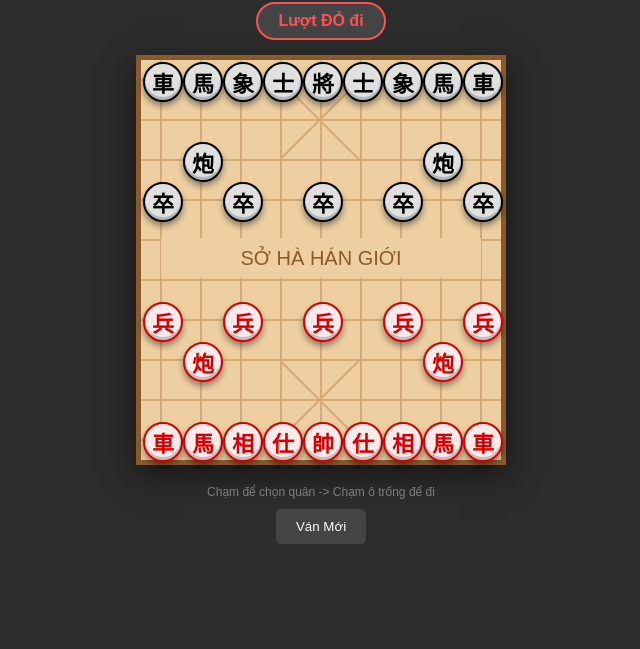
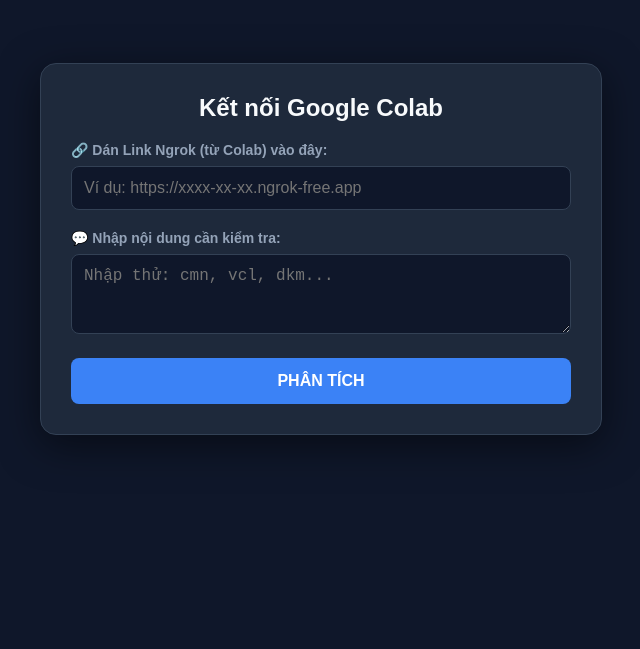
Before and after one commit to iameewh-lgtm/web-hate-speech, a plain HTML site: page index.html in a window 1280 px wide. Shown: the part 151-800 px from the top of the page, without its empty margins (319-959 px from the left). Drawn offline with Linux system fonts and the light colour scheme.

Commit message:
Replace Cờ Tướng Online with Hate Speech Detector

```diff
--- a/index.html
+++ b/index.html
@@ -2,280 +2,116 @@
 <html lang="vi">
 <head>
     <meta charset="UTF-8">
-    <meta name="viewport" content="width=device-width, initial-scale=1.0, maximum-scale=1.0, user-scalable=no">
-    <title>Cờ Tướng Online | iameewh</title>
+    <meta name="viewport" content="width=device-width, initial-scale=1.0">
+    <title>Hate Speech Detector (Colab)</title>
     <style>
-        body {
-            background-color: #2c2c2c;
-            color: #fff;
-            font-family: sans-serif;
-            display: flex;
-            flex-direction: column;
-            align-items: center;
-            justify-content: center;
-            min-height: 100vh;
-            margin: 0;
-            overflow: hidden;
-        }
-        h1 { margin: 10px 0; font-size: 1.5rem; text-shadow: 0 2px 4px rgba(0,0,0,0.5); }
-        .turn-indicator {
-            margin-bottom: 15px;
-            padding: 8px 20px;
-            background: #444;
-            border-radius: 20px;
-            font-weight: bold;
-            border: 2px solid #666;
-        }
-        .red-turn { color: #ff5252; border-color: #ff5252; }
-        .black-turn { color: #000; background: #aaa; border-color: #000; }
+        body { background-color: #0f172a; color: #f8fafc; font-family: sans-serif; display: flex; flex-direction: column; align-items: center; justify-content: center; min-height: 100vh; margin: 0; padding: 20px; box-sizing: border-box; }
+        .card { background: #1e293b; padding: 30px; border-radius: 16px; border: 1px solid #334155; width: 100%; max-width: 500px; box-shadow: 0 10px 40px rgba(0,0,0,0.5); }
 
-        /* Bàn cờ gỗ */
-        #board {
-            width: 360px;
-            height: 400px;
-            background-color: #eecfa1;
-            background-image: linear-gradient(#d4a976 2px, transparent 2px),
-            linear-gradient(90deg, #d4a976 2px, transparent 2px);
-            background-size: 40px 40px;
-            background-position: 19px 19px; /* Căn chỉnh lưới */
-            position: relative;
-            border: 5px solid #8b5a2b;
-            box-shadow: 0 10px 30px rgba(0,0,0,0.5);
-            user-select: none;
-        }
+        label { font-size: 14px; color: #94a3b8; display: block; margin-bottom: 8px; font-weight: bold; }
+        input, textarea { width: 100%; background: #0f172a; color: white; border: 1px solid #334155; padding: 12px; border-radius: 8px; box-sizing: border-box; font-size: 16px; margin-bottom: 20px; outline: none; }
+        input:focus, textarea:focus { border-color: #3b82f6; }
 
-        /* Sông (River) */
-        .river {
-            position: absolute;
-            top: 178px;
-            left: 20px;
-            width: 320px;
-            height: 40px;
-            background-color: #eecfa1;
-            display: flex;
-            align-items: center;
-            justify-content: center;
-            color: #8b5a2b;
-            font-size: 20px;
-            z-index: 0;
-        }
+        button { width: 100%; padding: 14px; background: #3b82f6; color: white; border: none; border-radius: 8px; font-weight: bold; cursor: pointer; font-size: 16px; transition: 0.2s; }
+        button:hover { background: #2563eb; }
+        button:disabled { background: #475569; cursor: wait; }
 
-        /* Quân cờ */
-        .piece {
-            width: 36px;
-            height: 36px;
-            border-radius: 50%;
-            position: absolute;
-            display: flex;
-            align-items: center;
-            justify-content: center;
-            font-size: 22px;
-            font-weight: bold;
-            cursor: pointer;
-            box-shadow: 0 4px 6px rgba(0,0,0,0.4), inset 0 -3px 0 rgba(0,0,0,0.2);
-            transition: all 0.2s;
-            z-index: 10;
-        }
-        .piece:active { transform: scale(1.1); }
-
-        .piece.red {
-            background: #fcebeb;
-            color: #d60000;
-            border: 2px solid #d60000;
-        }
-        .piece.black {
-            background: #e0e0e0;
-            color: #000;
-            border: 2px solid #000;
-        }
-        .selected {
-            box-shadow: 0 0 0 3px #00ff00, 0 5px 10px rgba(0,0,0,0.5);
-            z-index: 20;
-            transform: scale(1.15);
-        }
-
-        /* Điểm gợi ý nước đi */
-        .dot {
-            width: 12px;
-            height: 12px;
-            background: rgba(0, 255, 0, 0.5);
-            border-radius: 50%;
-            position: absolute;
-            transform: translate(-50%, -50%);
-            cursor: pointer;
-            z-index: 5;
-        }
-
-        /* Cửu cung (đường chéo) - vẽ thủ công bằng CSS cho nhẹ */
-        .palace-line {
-            position: absolute;
-            background: #d4a976;
-            height: 2px;
-            width: 90px;
-            transform-origin: top left;
-            z-index: 0;
-        }
+        .result-box { margin-top: 20px; padding: 20px; background: #0f172a; border-radius: 8px; display: none; }
+        .badge { padding: 5px 10px; border-radius: 4px; font-weight: bold; font-size: 14px; }
+        .clean { color: #4ade80; border: 1px solid #4ade80; background: rgba(74, 222, 128, 0.1); }
+        .toxic { color: #f87171; border: 1px solid #f87171; background: rgba(248, 113, 113, 0.1); }
     </style>
 </head>
 <body>
 
-    <h1>CỜ TƯỚNG <span style="color:#f59e0b">iameewh</span></h1>
+<div class="card">
+    <h2 style="text-align:center; margin-top:0">Kết nối Google Colab</h2>
 
-    <div id="turnDisplay" class="turn-indicator red-turn">Lượt Đỏ đi</div>
+    <label>🔗 Dán Link Ngrok (từ Colab) vào đây:</label>
+    <input type="text" id="serverUrl" placeholder="Ví dụ: https://xxxx-xx-xx.ngrok-free.app">
 
-    <div id="board">
-        <div class="river">SỞ HÀ HÁN GIỚI</div>
-        <div class="palace-line" style="top:20px; left:140px; transform: rotate(45deg); width: 113px;"></div>
-        <div class="palace-line" style="top:20px; left:220px; transform: rotate(135deg); width: 113px;"></div>
-        <div class="palace-line" style="top:300px; left:140px; transform: rotate(45deg); width: 113px;"></div>
-        <div class="palace-line" style="top:300px; left:220px; transform: rotate(135deg); width: 113px;"></div>
+    <label>💬 Nhập nội dung cần kiểm tra:</label>
+    <textarea id="inp" rows="3" placeholder="Nhập thử: cmn, vcl, dkm..."></textarea>
+
+    <button id="btn" onclick="check()">PHÂN TÍCH</button>
+
+    <div class="result-box" id="res">
+        <div style="display:flex; justify-content:space-between; align-items:center;">
+            <span id="lbl" class="badge">...</span>
+            <span id="score" style="color:#94a3b8"></span>
+        </div>
+        <p id="desc" style="color:#cbd5e1; margin-top:10px; font-size:14px; font-style:italic;"></p>
     </div>
-
-    <div style="margin-top:20px; color:#888; font-size: 12px;">
-        Chạm để chọn quân -> Chạm ô trống để đi
-    </div>
-    <button onclick="resetGame()" style="margin-top:10px; padding:10px 20px; background:#444; color:#fff; border:none; border-radius:5px; cursor:pointer;">Ván Mới</button>
+</div>
 
 <script>
-    const boardEl = document.getElementById('board');
-    const turnEl = document.getElementById('turnDisplay');
+    async function check() {
+        // Lấy link từ ô nhập và xóa khoảng trắng thừa
+        let url = document.getElementById('serverUrl').value.trim();
+        const txt = document.getElementById('inp').value.trim();
+        const btn = document.getElementById('btn');
+        const res = document.getElementById('res');
 
-    const CELL_SIZE = 40;
-    const OFFSET_X = 20; // Lề trái
-    const OFFSET_Y = 20; // Lề trên
+        if (!url) return alert("❌ Chưa nhập Link Ngrok! Hãy copy từ Colab dán vào.");
+        if (!txt) return alert("❌ Chưa nhập nội dung kiểm tra!");
 
-    // Ký hiệu quân cờ (Chữ Hán)
-    const P_RED = { Gen: '帥', Adv: '仕', Ele: '相', Hor: '馬', Cha: '車', Can: '炮', Sol: '兵' };
-    const P_BLK = { Gen: '將', Adv: '士', Ele: '象', Hor: '馬', Cha: '車', Can: '炮', Sol: '卒' };
+        // Xử lý link: đảm bảo không có dấu / ở cuối rồi thêm /predict
+        // Ví dụ: https://abc.ngrok.app/ -> https://abc.ngrok.app/predict
+        url = url.replace(/\/$/, "");
+        const apiEndpoint = url + "/predict";
 
-    // Sơ đồ bàn cờ ban đầu
-    // r=Red, b=Black. Tên viết tắt tiếng Anh.
-    const initialSetup = [
-        {id:'b_c1', type:'Cha', color:'b', x:0, y:0}, {id:'b_h1', type:'Hor', color:'b', x:1, y:0}, {id:'b_e1', type:'Ele', color:'b', x:2, y:0}, {id:'b_a1', type:'Adv', color:'b', x:3, y:0}, {id:'b_g',  type:'Gen', color:'b', x:4, y:0}, {id:'b_a2', type:'Adv', color:'b', x:5, y:0}, {id:'b_e2', type:'Ele', color:'b', x:6, y:0}, {id:'b_h2', type:'Hor', color:'b', x:7, y:0}, {id:'b_c2', type:'Cha', color:'b', x:8, y:0},
-        {id:'b_p1', type:'Can', color:'b', x:1, y:2}, {id:'b_p2', type:'Can', color:'b', x:7, y:2},
-        {id:'b_s1', type:'Sol', color:'b', x:0, y:3}, {id:'b_s2', type:'Sol', color:'b', x:2, y:3}, {id:'b_s3', type:'Sol', color:'b', x:4, y:3}, {id:'b_s4', type:'Sol', color:'b', x:6, y:3}, {id:'b_s5', type:'Sol', color:'b', x:8, y:3},
+        btn.innerText = "⏳ Đang gửi sang Colab...";
+        btn.disabled = true;
+        res.style.display = 'none';
 
-        {id:'r_s1', type:'Sol', color:'r', x:0, y:6}, {id:'r_s2', type:'Sol', color:'r', x:2, y:6}, {id:'r_s3', type:'Sol', color:'r', x:4, y:6}, {id:'r_s4', type:'Sol', color:'r', x:6, y:6}, {id:'r_s5', type:'Sol', color:'r', x:8, y:6},
-        {id:'r_p1', type:'Can', color:'r', x:1, y:7}, {id:'r_p2', type:'Can', color:'r', x:7, y:7},
-        {id:'r_c1', type:'Cha', color:'r', x:0, y:9}, {id:'r_h1', type:'Hor', color:'r', x:1, y:9}, {id:'r_e1', type:'Ele', color:'r', x:2, y:9}, {id:'r_a1', type:'Adv', color:'r', x:3, y:9}, {id:'r_g',  type:'Gen', color:'r', x:4, y:9}, {id:'r_a2', type:'Adv', color:'r', x:5, y:9}, {id:'r_e2', type:'Ele', color:'r', x:6, y:9}, {id:'r_h2', type:'Hor', color:'r', x:7, y:9}, {id:'r_c2', type:'Cha', color:'r', x:8, y:9},
-    ];
+        try {
+            const response = await fetch(apiEndpoint, {
+                method: "POST",
+                headers: { "Content-Type": "application/json" },
+                body: JSON.stringify({ inputs: txt })
+            });
 
-    let pieces = [];
-    let selectedPiece = null;
-    let turn = 'r'; // r = Red đi trước
+            if (!response.ok) {
+                throw new Error("Lỗi kết nối! Kiểm tra lại Link Ngrok.");
+            }
 
-    function initGame() {
-        pieces = JSON.parse(JSON.stringify(initialSetup));
-        turn = 'r';
-        selectedPiece = null;
-        renderBoard();
-    }
+            const data = await response.json();
 
-    function renderBoard() {
-        // Xóa các quân cờ cũ (giữ lại background và river)
-        const oldPieces = document.querySelectorAll('.piece');
-        oldPieces.forEach(p => p.remove());
+            // Tìm nhãn có điểm cao nhất
+            // Data trả về thường là mảng các nhãn: [{label:..., score:...}, ...]
+            // Cần sort để lấy cái score cao nhất
+            let top;
+            if (Array.isArray(data)) {
+                 data.sort((a, b) => b.score - a.score);
+                 top = data[0];
+            } else {
+                top = data; // Trường hợp trả về 1 object
+            }
 
-        // Vẽ quân mới
-        pieces.forEach(p => {
-            const el = document.createElement('div');
-            el.className = `piece ${p.color === 'r' ? 'red' : 'black'}`;
-            el.innerText = p.color === 'r' ? P_RED[p.type] : P_BLK[p.type];
-            // Tính vị trí pixel
-            el.style.left = (OFFSET_X + p.x * CELL_SIZE - 18) + 'px'; // -18 là nửa width quân cờ (36/2)
-            el.style.top = (OFFSET_Y + p.y * CELL_SIZE - 18) + 'px';
+            // Hiển thị kết quả
+            const map = {
+                "LABEL_0": { t: "✅ SẠCH (CLEAN)", c: "clean", d: "Nội dung an toàn, không vi phạm." },
+                "LABEL_1": { t: "⚠️ XÚC PHẠM", c: "toxic", d: "Phát hiện từ ngữ thô tục hoặc công kích." },
+                "LABEL_2": { t: "⛔ THÙ GHÉT", c: "toxic", d: "Nội dung kích động thù hằn, rất nguy hiểm." }
+            };
 
-            el.onclick = (e) => handlePieceClick(p, e);
+            // Nếu AI trả về label khác thì mặc định coi là LABEL_1 (Toxic nhẹ)
+            const info = map[top.label] || map["LABEL_1"];
 
-            if (selectedPiece && selectedPiece.id === p.id) {
-                el.classList.add('selected');
-            }
-            boardEl.appendChild(el);
-        });
+            document.getElementById('lbl').innerText = info.t;
+            document.getElementById('lbl').className = "badge " + info.c;
+            document.getElementById('score').innerText = "Độ tin cậy: " + (top.score * 100).toFixed(1) + "%";
+            document.getElementById('desc').innerText = info.d;
+            res.style.display = 'block';
 
-        updateTurnUI();
-    }
-
-    function handlePieceClick(p, e) {
-        e.stopPropagation(); // Ngăn click xuyên xuống bàn cờ
-
-        // Nếu chọn quân đúng lượt
-        if (p.color === turn) {
-            selectedPiece = p;
-            renderBoard();
-        }
-        // Nếu chọn quân đối phương (Ăn quân)
-        else if (selectedPiece) {
-            movePiece(p.x, p.y);
-        }
-    }
-
-    // Xử lý click vào ô trống trên bàn cờ để di chuyển
-    boardEl.onclick = (e) => {
-        if (!selectedPiece) return;
-
-        const rect = boardEl.getBoundingClientRect();
-        const clickX = e.clientX - rect.left - OFFSET_X;
-        const clickY = e.clientY - rect.top - OFFSET_Y;
-
-        // Làm tròn về tọa độ lưới (0-8, 0-9)
-        const gridX = Math.round(clickX / CELL_SIZE);
-        const gridY = Math.round(clickY / CELL_SIZE);
-
-        if (gridX >= 0 && gridX <= 8 && gridY >= 0 && gridY <= 9) {
-            movePiece(gridX, gridY);
-        }
-    };
-
-    function movePiece(targetX, targetY) {
-        // Kiểm tra xem có quân nào ở ô đích không
-        const targetPieceIndex = pieces.findIndex(p => p.x === targetX && p.y === targetY);
-
-        // 1. Logic ăn quân: Nếu ô đích có quân
-        if (targetPieceIndex !== -1) {
-            const targetP = pieces[targetPieceIndex];
-            if (targetP.color === turn) {
-                // Click nhầm vào quân phe mình -> Đổi chọn quân khác
-                selectedPiece = targetP;
-                renderBoard();
-                return;
-            } else {
-                // Ăn quân: Xóa quân đối phương khỏi mảng
-                pieces.splice(targetPieceIndex, 1);
-                // Kiểm tra xem Tướng có bị ăn không (Game Over)
-                if (targetP.type === 'Gen') {
-                    setTimeout(() => alert(turn === 'r' ? "ĐỎ THẮNG!" : "ĐEN THẮNG!"), 100);
-                }
-            }
+        } catch (e) {
+            alert("❌ KHÔNG KẾT NỐI ĐƯỢC!\n\n1. Đảm bảo Colab đang chạy (có nút Stop quay quay).\n2. Link Ngrok phải chính xác (copy lại xem).\n3. Link Ngrok thay đổi mỗi lần chạy lại Colab.");
+            console.error(e);
         }
 
-        // 2. Di chuyển quân đang chọn đến ô mới
-        // Lưu ý: Đây là bản Sandbox (tự do), không check luật đi để tránh lỗi code phức tạp.
-        // Người chơi tự tuân thủ luật.
-        selectedPiece.x = targetX;
-        selectedPiece.y = targetY;
-
-        // 3. Đổi lượt
-        turn = turn === 'r' ? 'b' : 'r';
-        selectedPiece = null;
-        renderBoard();
+        btn.innerText = "PHÂN TÍCH";
+        btn.disabled = false;
     }
-
-    function updateTurnUI() {
-        if (turn === 'r') {
-            turnEl.innerText = "Lượt ĐỎ đi";
-            turnEl.className = "turn-indicator red-turn";
-        } else {
-            turnEl.innerText = "Lượt ĐEN đi";
-            turnEl.className = "turn-indicator black-turn";
-        }
-    }
-
-    function resetGame() {
-        if(confirm("Chơi ván mới?")) initGame();
-    }
-
-    initGame();
 </script>
 
 </body>
```
